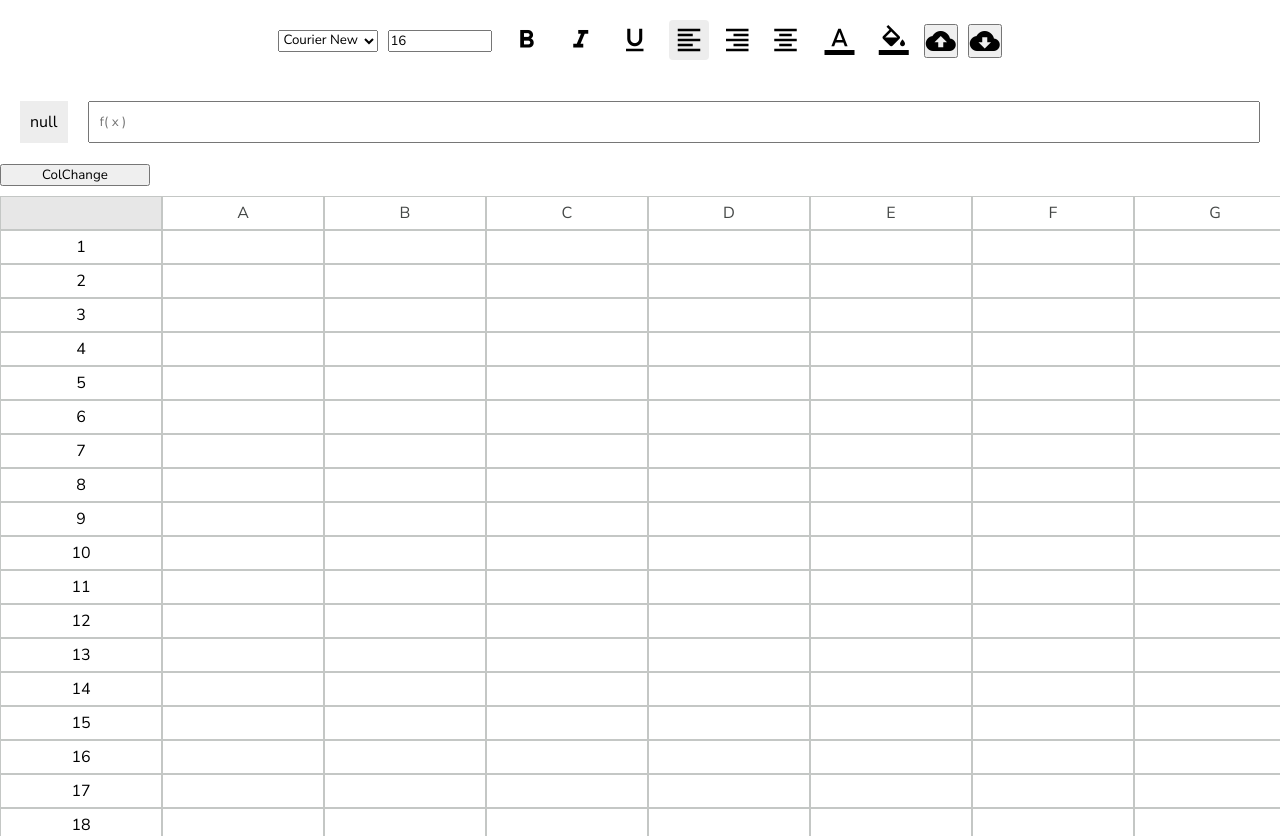
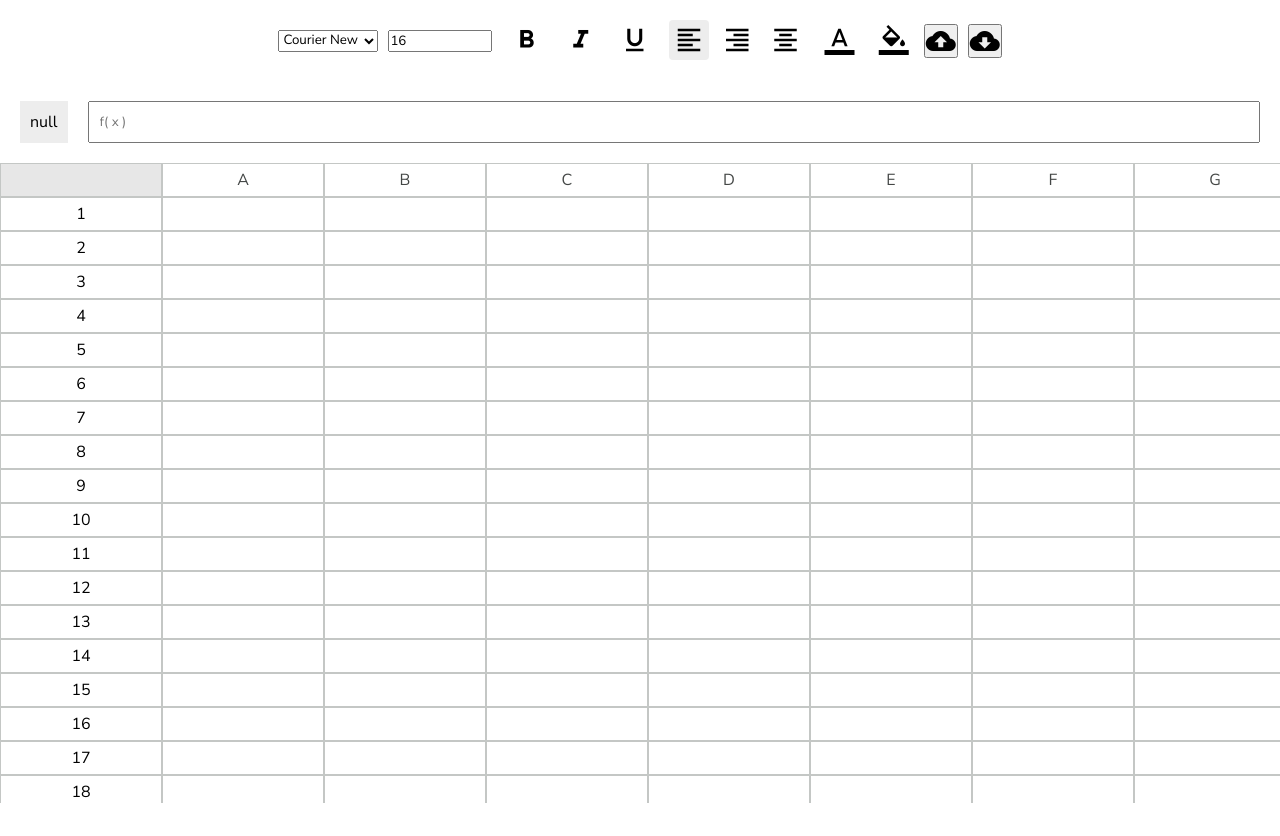
Before and after one commit to Amit-Kumar8227/googleSheet, a plain HTML site: page index.html in a window 1280 px wide. After the commit the page ends 803 px from the top, so only its background shows below. Drawn offline with Linux system fonts and the light colour scheme.

Commit message:
Update index.html

```diff
--- a/index.html
+++ b/index.html
@@ -140,8 +140,8 @@
 
 
 
-    <button  id="changeSize" style="padding-left: 40px; padding-right: 40px; margin-bottom: 10px;">ColChange</button>
-
+<!--     <button  id="changeSize" style="padding-left: 40px; padding-right: 40px; margin-bottom: 10px;">ColChange</button>
+ -->
     <section class="root-container">
       <div class="header"></div>
       <div class="body">
```
